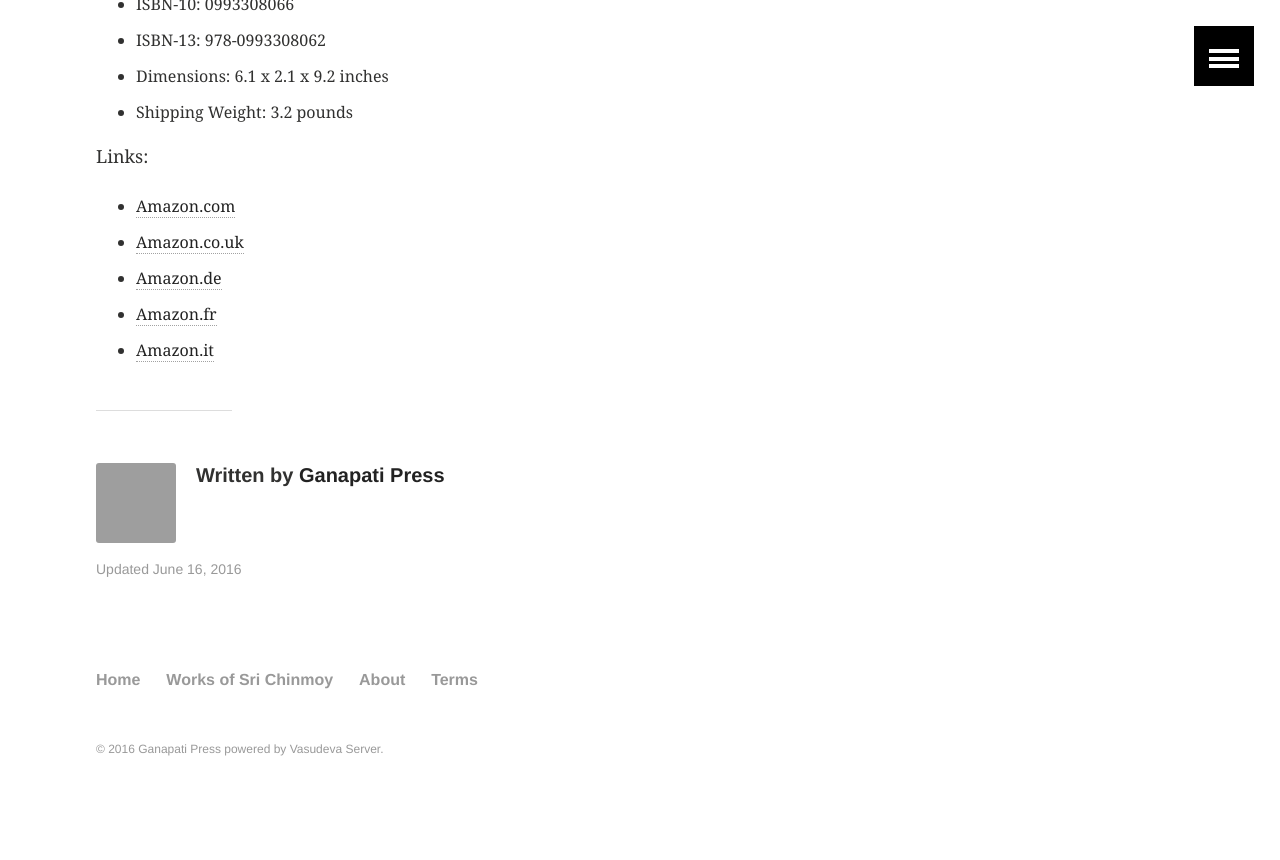
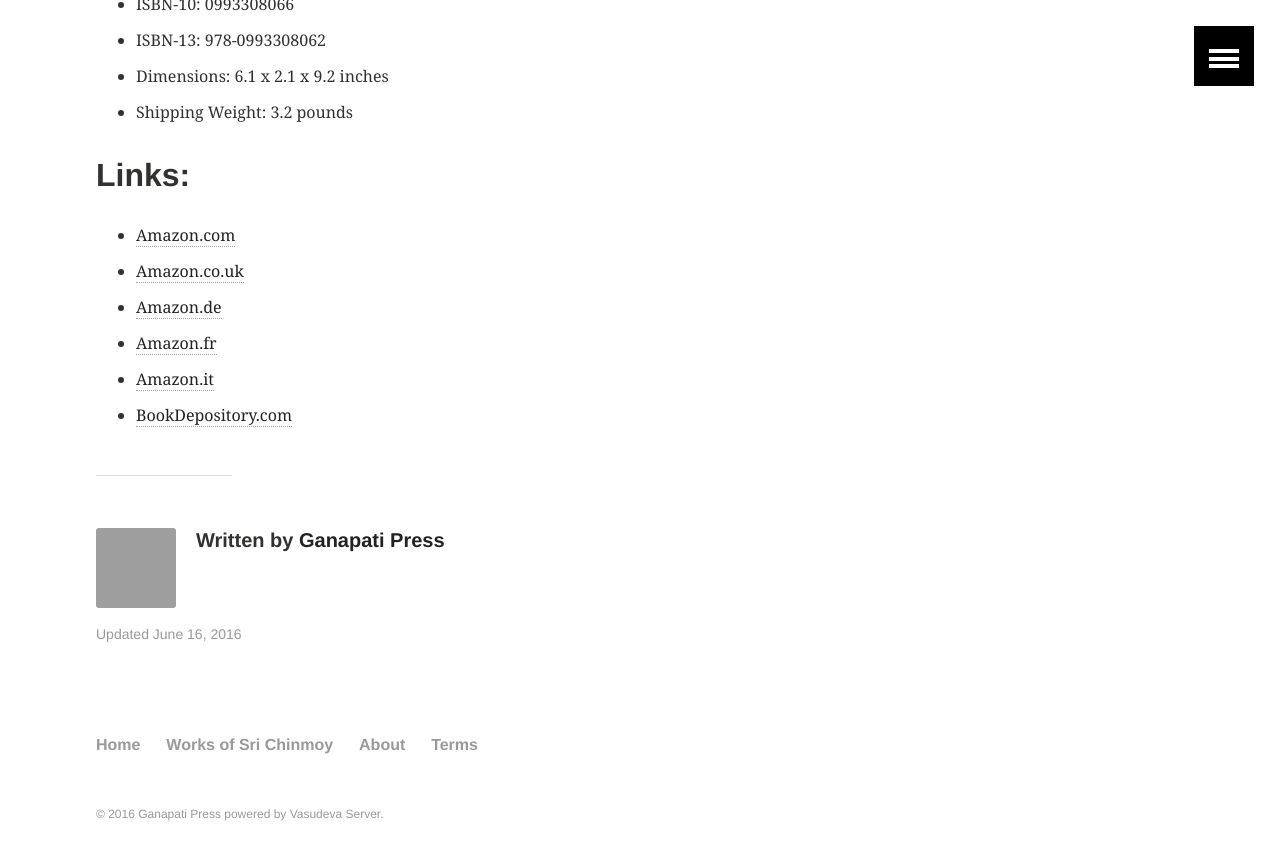
Before and after one commit to ganapatipress/ganapatipress.org, a Jekyll site: the page built from _posts/articles/2016-06-16-poetry-vol-1.md, in a window 1280 px wide and 900 px high, scrolled down 633 px. Shown: the top 860 px of the window. Built offline with Jekyll 4.4.1, drawn with Linux system fonts in a browser that asks for light colours; before the commit the page ends 1468 px from its top, so only the background shows below that.

Commit message:
Update 2016-06-16-poetry-vol-1.md

```diff
--- a/_posts/articles/2016-06-16-poetry-vol-1.md
+++ b/_posts/articles/2016-06-16-poetry-vol-1.md
@@ -26,10 +26,11 @@
 - Shipping Weight: 3.2 pounds
 
 
-Links:
+## Links:
 
 - [Amazon.com](https://www.amazon.com/dp/0993308066/)
 - [Amazon.co.uk](https://www.amazon.co.uk/dp/0993308066/)
 - [Amazon.de](https://www.amazon.de/dp/0993308066/)
 - [Amazon.fr](https://www.amazon.fr/dp/0993308066/)
 - [Amazon.it](https://www.amazon.it/dp/0993308066/)
+- [BookDepository.com](http://www.bookdepository.com/Poetry-Vol-I-Sri-Chinmoy/9780993308062)
```
